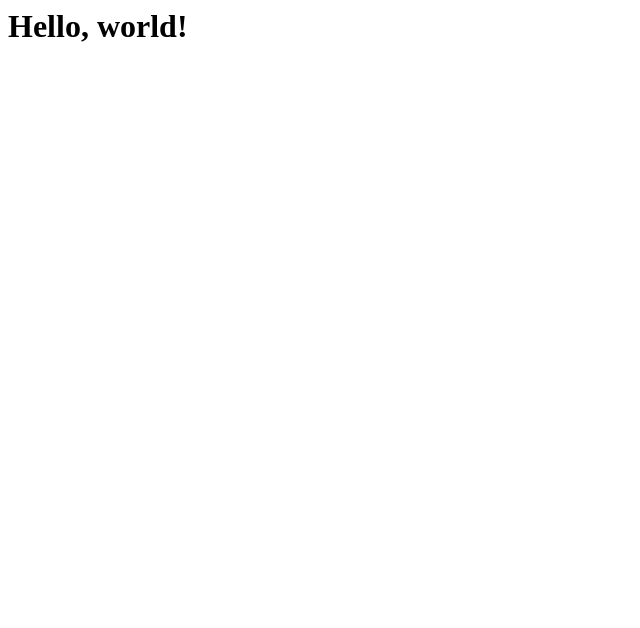
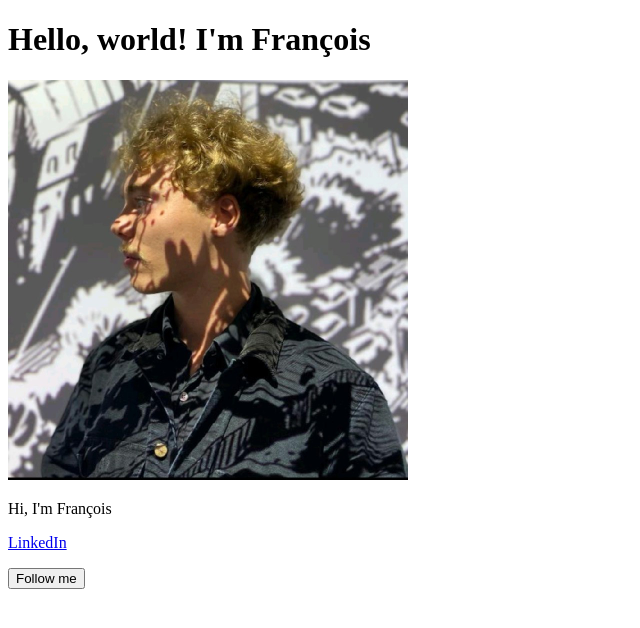
Before and after one commit to ogfrench/my-website, a plain HTML site: page index.html in a window 1280 px wide. Shown: the whole page, without its empty margins (0-640 px from the left). Drawn offline with Linux system fonts and the light colour scheme.

Commit message:
created branch, continued workshop

```diff
--- a/index.html
+++ b/index.html
@@ -1 +1,25 @@
-<h1>Hello, world!</h1>
+<!DOCTYPE html>
+<!DOCTYPE html>
+<html lang="en">
+
+<head>
+    <meta charset="UTF-8">
+    <meta http-equiv="X-UA-Compatible" content="IE=edge">
+    <meta name="viewport" content="width=device-width, initial-scale=1.0">
+    <meta name="author" content="François Prévot">
+
+    <title>François Prévot</title>
+</head>
+
+<body>
+    <h1>Hello, world! I'm François</h1>
+    <img src="img/francois-prevot.jpeg" alt="headshot of François Prévot" width="400px">
+    <p>Hi, I'm François</p>
+    <p><a href="https://www.linkedin.com/in/francois-prevot/" target="_blank">LinkedIn</a></p>
+
+    <!-- make a button with a follow me text  -->
+    <button onclick="window.location.href='https://www.linkedin.com/in/francois-prevot/'">Follow me</button>
+
+</body>
+
+</html>
```
Also changed, not shown: img/francois-prevot.jpeg (added).
